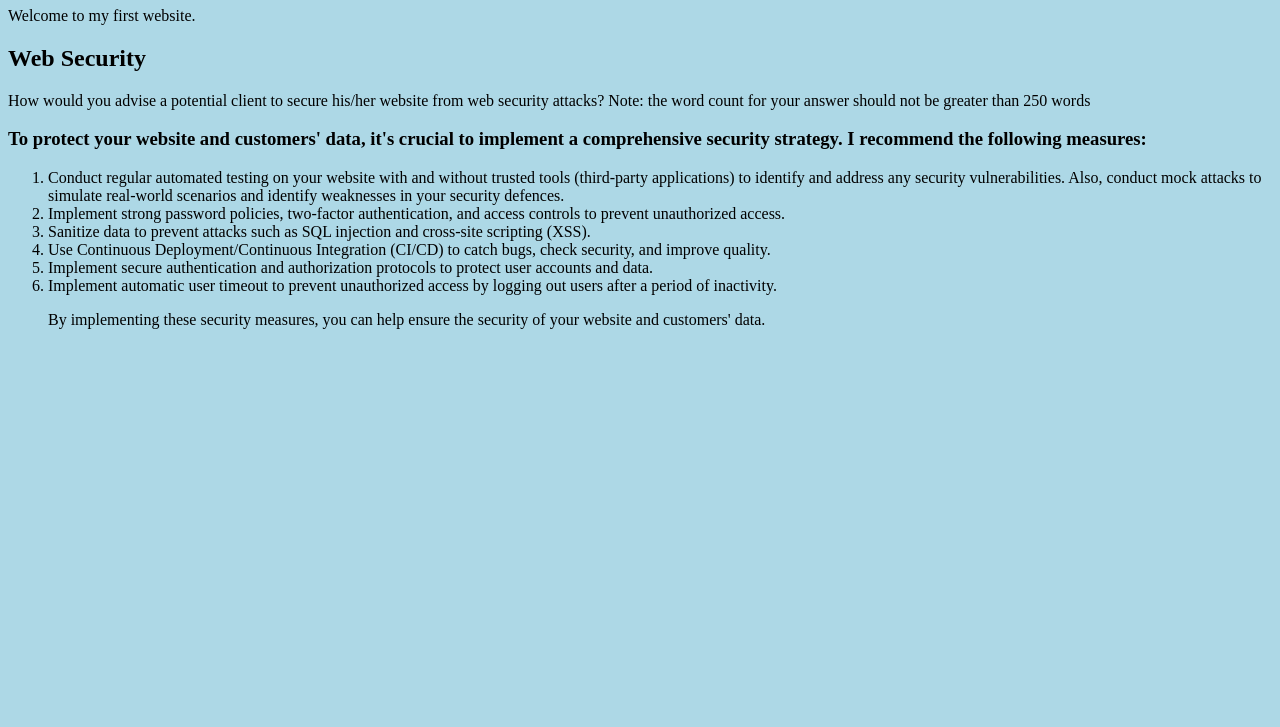
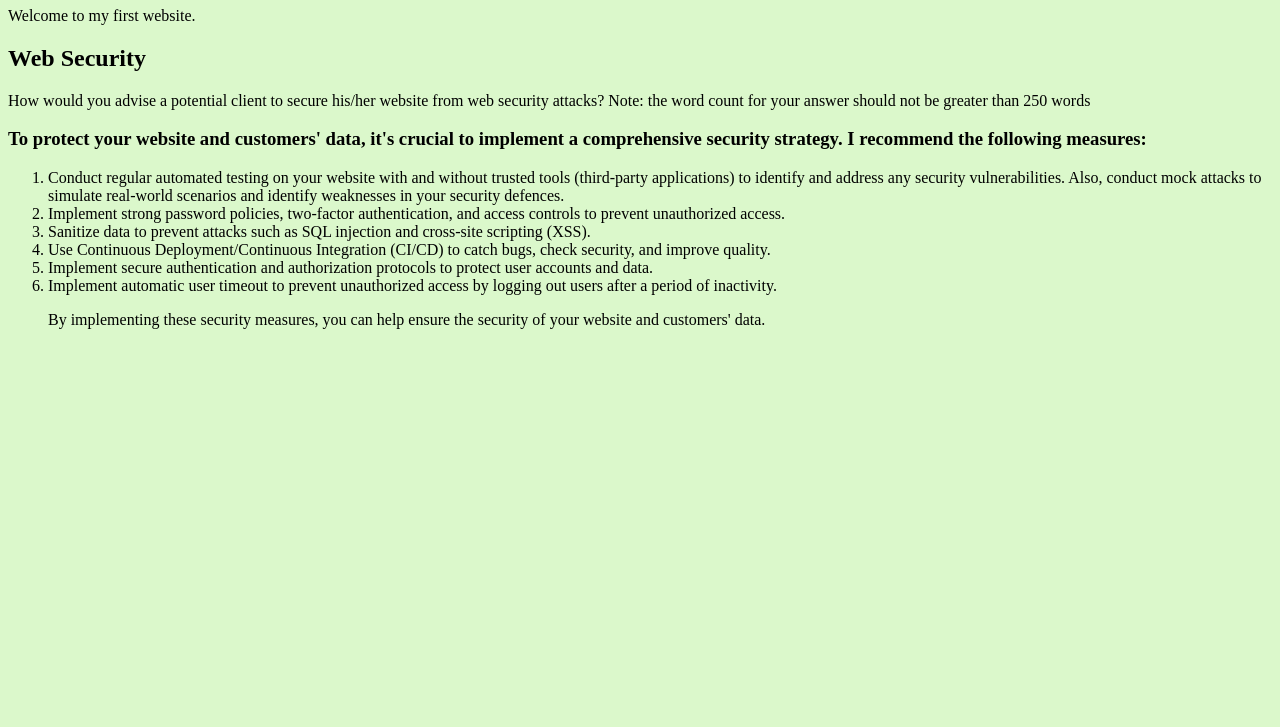
Before and after one commit to Noroff-FEU-Assignments/cross-course-project-MiaTexnes, a plain HTML site: page index.html in a window 1280 px wide. Shown: the part 73-800 px from the top of the page. Drawn offline with Linux system fonts and the light colour scheme.

Commit message:
colorchange

```diff
--- a/css/styles.css
+++ b/css/styles.css
@@ -1,3 +1,3 @@
 body {
-  background-color: lightblue;
+  background-color: rgba(211, 247, 190, 0.801);
 }
```
